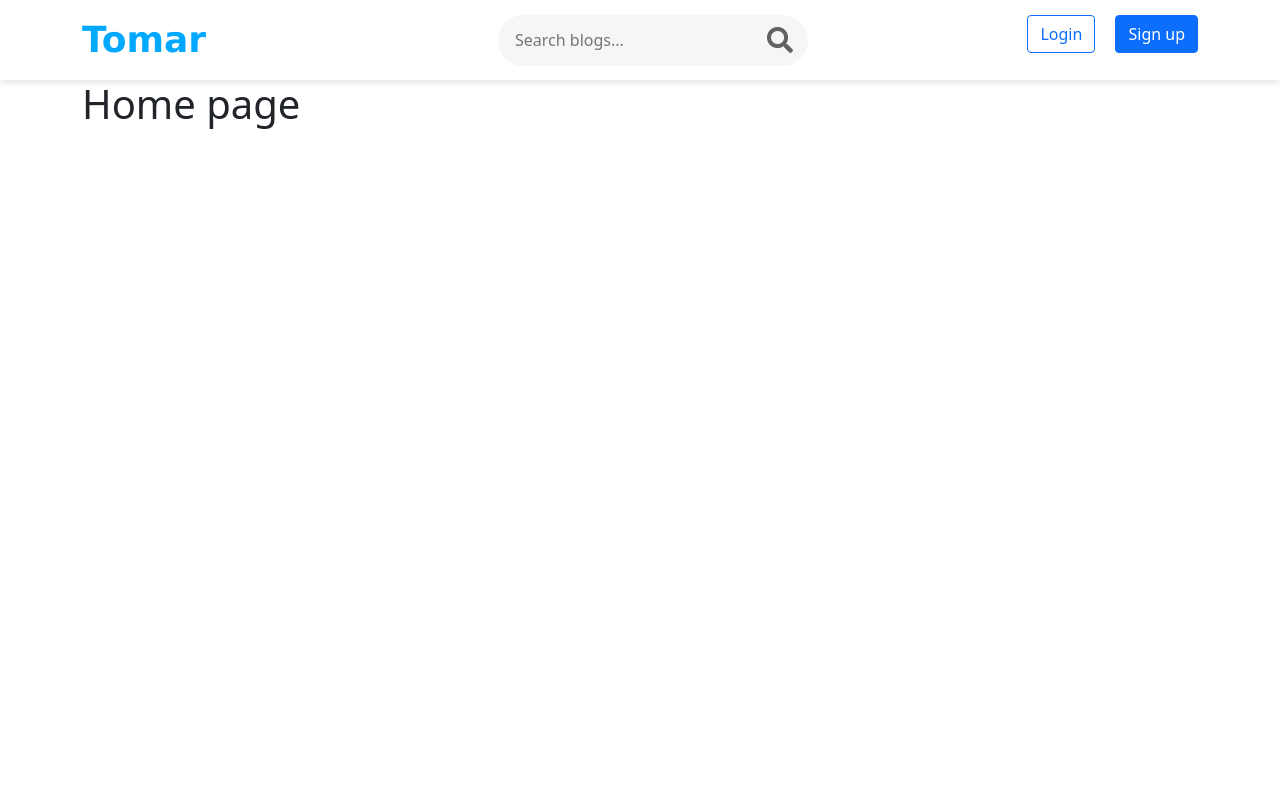
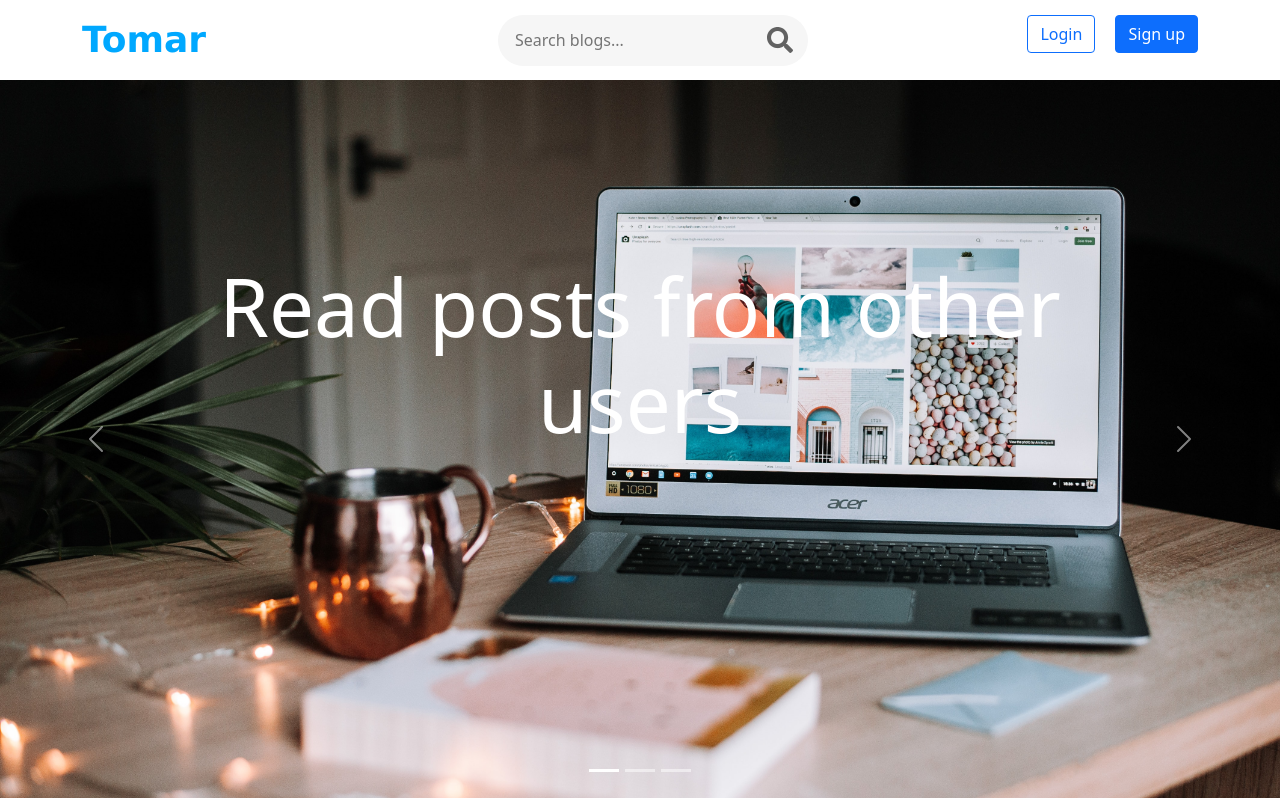
Before and after one commit to Biruh-21/tomar, a Django app: page / in a window 1280 px wide. Run offline with Django 3.2, Linux system fonts and the light colour scheme; some libraries are stand-ins or nearby versions.

Commit message:
Landing page for non authenticated user added

```diff
--- /dev/null
+++ b/tomar/apps/blog/static/blog/styles/main.css
@@ -0,0 +1,50 @@
+/* for image slider */
+.carousel-item {
+    height: 89.8vh;
+    min-height: 350px;
+    background: no-repeat center center scroll;
+    -webkit-background-size: cover;
+    -moz-background-size: cover;
+    -o-background-size: cover;
+    background-size: cover;
+  }
+
+.footer {
+    padding: 0 30px 30px 30px
+}
+
+.footer .actions {
+    display: inline-block
+}
+
+.footer .stats {
+    cursor: default;
+    list-style: none;
+    padding: 0;
+    display: inline-block;
+    /* float: right; */
+    margin: 0;
+    line-height: 35px
+}
+
+.footer .stats li {
+    border-left: solid 1px rgba(160, 160, 160, 0.3);
+    display: inline-block;
+    font-weight: 400;
+    letter-spacing: 0.25em;
+    line-height: 1;
+    margin: 0 0 0 2em;
+    padding: 0 0 0 2em;
+    text-transform: uppercase;
+    font-size: 13px
+}
+
+.footer .stats li a {
+    color: #777
+}
+
+.footer .stats li:first-child {
+    border-left: 0;
+    margin-left: 0;
+    padding-left: 0
+}
--- a/tomar/apps/blog/templates/blog/home.html
+++ b/tomar/apps/blog/templates/blog/home.html
@@ -1,9 +1,61 @@
 {% extends 'base.html' %}
+{% load static %}
 
 {% block title %} Tomar | Home {% endblock %}
+{% block additional_css %}
+    <link rel="stylesheet" href="{% static 'blog/styles/main.css' %}">
+{% endblock %}
 
 {% block main %}
-    <div class="container">
-        <h1>Home page </h1>
+    {% if not user.is_authenticated %}
+    <header>
+        <div id="carouselExampleCaptions" class="carousel slide" data-bs-ride="carousel">
+          <div class="carousel-indicators">
+            <button type="button" data-bs-target="#carouselExampleCaptions" data-bs-slide-to="0" class="active" aria-current="true" aria-label="Slide 1"></button>
+            <button type="button" data-bs-target="#carouselExampleCaptions" data-bs-slide-to="1" aria-label="Slide 2"></button>
+            <button type="button" data-bs-target="#carouselExampleCaptions" data-bs-slide-to="2" aria-label="Slide 3"></button>
+          </div>
+          <div class="carousel-inner">
+            <div class="carousel-item active" style="background-image: url('/static/blog/images/anete-lusina-zwsHjakE_iI-unsplash.jpg')">
+              <div class="carousel-caption">
+                <div class="d-flex align-items-center justify-content-center min-vh-100">
+                    <h1 class="display-1 text-black">Read posts from other users</h1>
+                </div>
+              </div>
+            </div>
+            <div class="carousel-item" style="background-image: url('/static/blog/images/aaron-burden-y02jEX_B0O0-unsplash.jpg')">
+                <div class="carousel-caption">
+                    <div class="d-flex align-items-center justify-content-center min-vh-100">
+                        <h1 class="display-1">Share what you know by writing posts</h1>
+                    </div>
+                  </div>
+            </div>
+            <div class="carousel-item" style="background-image: url('/static/blog/images/nordwood-themes-yyMJNPgQ-X8-unsplash.jpg')">
+                <div class="carousel-caption">
+                    <div class="d-flex align-items-center justify-content-center min-vh-100">
+                        <h1 class="display-1">Connect with other users</h1>
+                    </div>
+                  </div>
+            </div>
+          </div>
+          <button class="carousel-control-prev" type="button" data-bs-target="#carouselExampleCaptions" data-bs-slide="prev">
+            <span class="carousel-control-prev-icon" aria-hidden="true"></span>
+            <span class="visually-hidden">Previous</span>
+          </button>
+          <button class="carousel-control-next" type="button" data-bs-target="#carouselExampleCaptions" data-bs-slide="next">
+            <span class="carousel-control-next-icon" aria-hidden="true"></span>
+            <span class="visually-hidden">Next</span>
+          </button>
+        </div>
+    </header>
+    {% else %}
+    <div class="container pt-5">
+        <h1>List of people the user is follwing</h1>
+        <hr>
     </div>
+    {% endif %}
+    <!-- list of popular blogs -->
+
+
+  </div>
 {% endblock %}
```
Also changed, not shown: tomar/apps/blog/static/blog/images/300x200.png (added), tomar/apps/blog/static/blog/images/aaron-burden-y02jEX_B0O0-unsplash.jpg (added), tomar/apps/blog/static/blog/images/anete-lusina-zwsHjakE_iI-unsplash.jpg (added), tomar/apps/blog/static/blog/images/cytonn-photography-ZJEKICY5EXY-unsplash.jpg (added), tomar/apps/blog/static/blog/images/nordwood-themes-EZSm8xRjnX0-unsplash.jpg (added), tomar/apps/blog/static/blog/images/nordwood-themes-yyMJNPgQ-X8-unsplash.jpg (added), tomar/apps/blog/static/blog/images/sergey-zolkin-_UeY8aTI6d0-unsplash.jpg (added).
